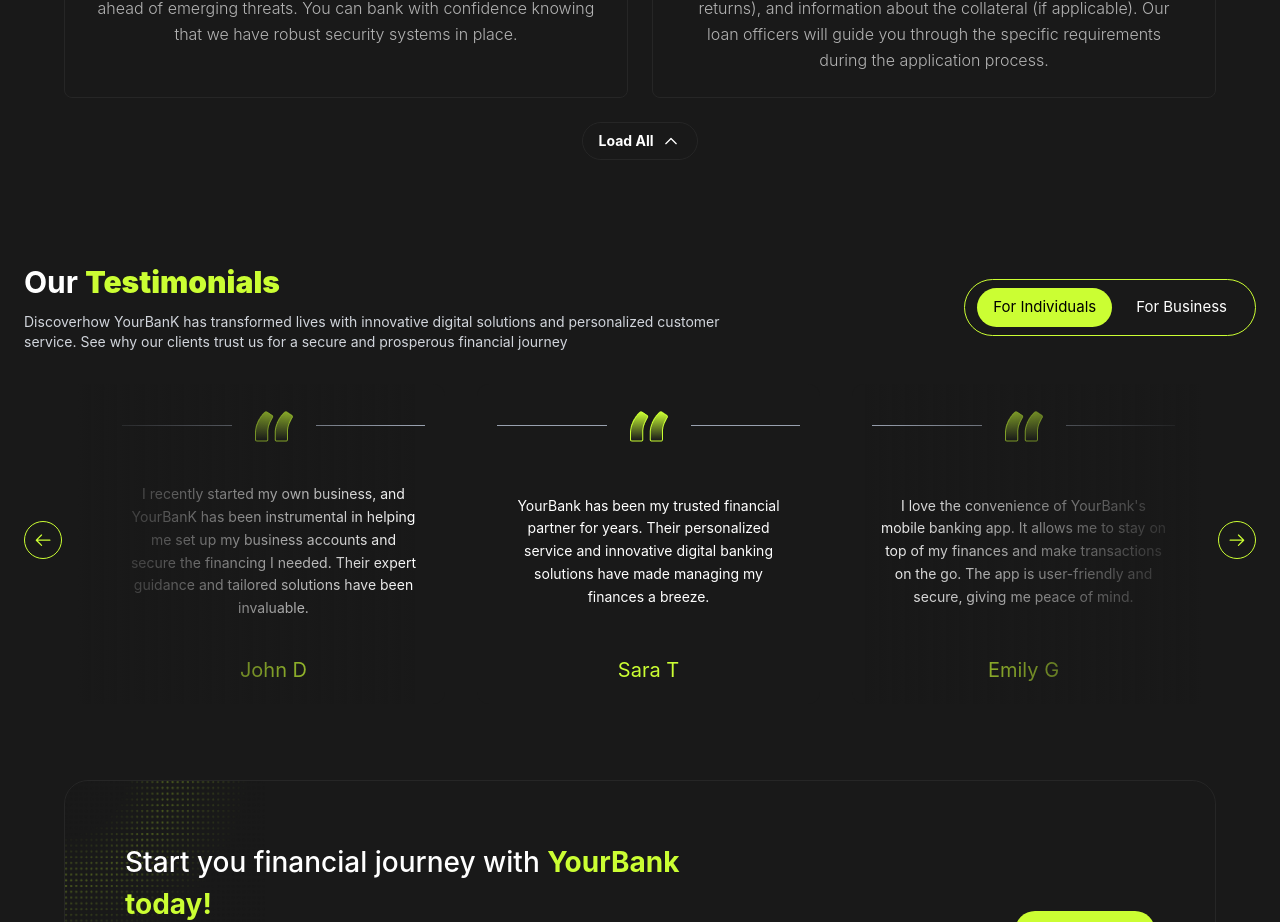
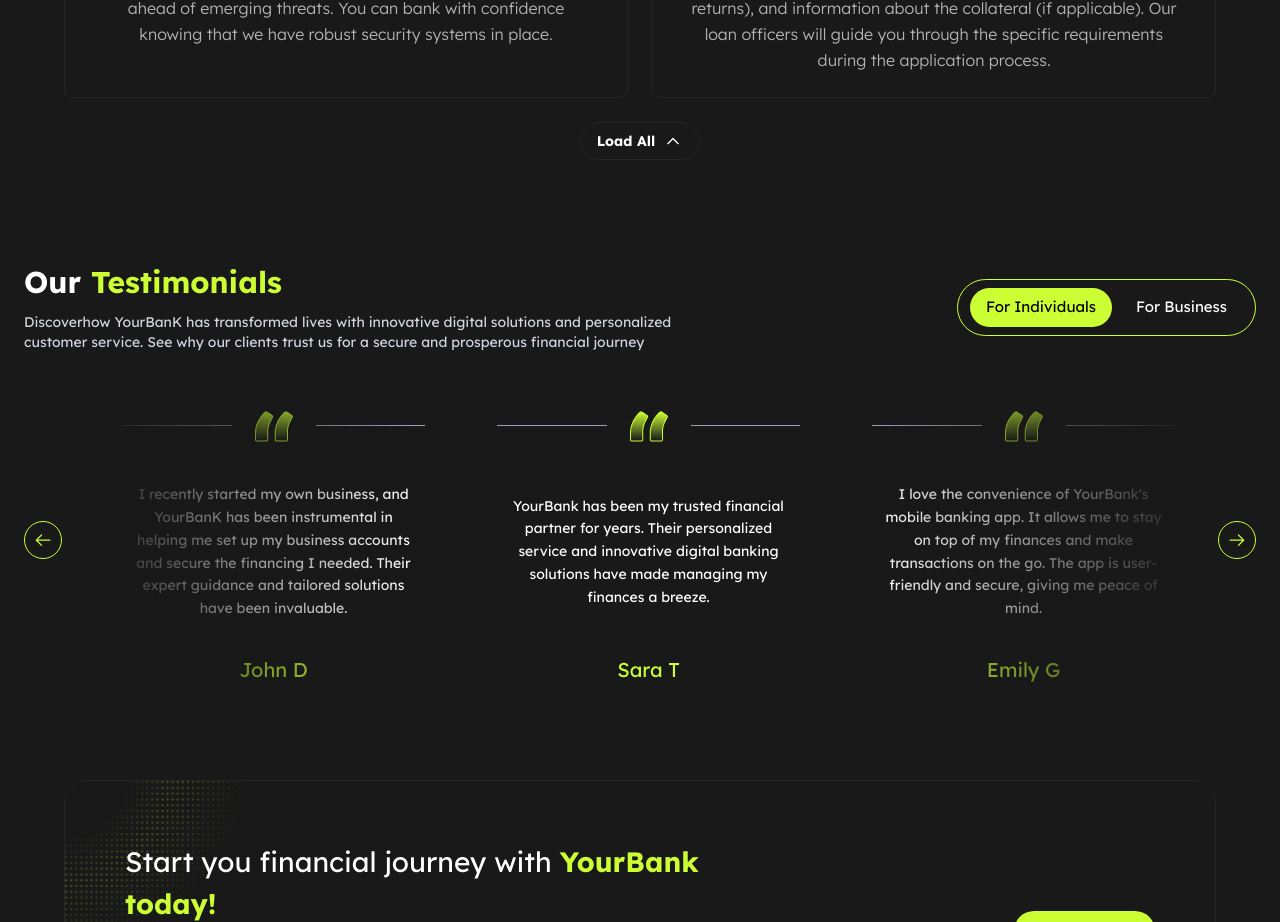
Before and after one commit to Gentlecoder1/bank-website, a React (Vite) app: page /Home in a window 1280 px wide. Shown: the part 3820-4742 px from the top of the page. Built offline with nearby package versions, Linux system fonts and the light colour scheme.

Commit message:
feat: update font to Lexend for improved readability; enhance error handling in Login and SignUp components

```diff
--- a/index.html
+++ b/index.html
@@ -4,7 +4,11 @@
     <meta charset="UTF-8" />
     <link rel="icon" href="/shape-30.logo.png" />
     <link rel="stylesheet" href="/src/index.css">
-    <meta name="viewport" content="width=device-width, initial-scale=1.0">
+  <meta name="viewport" content="width=device-width, initial-scale=1.0">
+  <!-- Lexend font -->
+  <link rel="preconnect" href="https://fonts.googleapis.com">
+  <link rel="preconnect" href="https://fonts.gstatic.com" crossorigin>
+  <link href="https://fonts.googleapis.com/css2?family=Lexend:wght@300;400;600;700&display=swap" rel="stylesheet">
 
     <title>bank-website</title>
   </head>
--- a/src/index.css
+++ b/src/index.css
@@ -1,7 +1,7 @@
 @import "tailwindcss";
 
 * {
-  font-family: 'Inter', sans-serif;
+  font-family: 'Lexend', sans-serif;
 }
 
 /* Scrollbar hide utility */
--- a/src/pages/Login.jsx
+++ b/src/pages/Login.jsx
@@ -21,7 +21,7 @@
             await new Promise(res => setTimeout(res, 600))
             navigate('/Home')
         } catch (err) {
-            console.error('Login failed', err)
+            alert(`Sign up failed: ${err?.message || 'Please try again'}`)
             // TODO: surface error to user
         } finally {
             setLoading(false)
--- a/src/pages/SignUp.jsx
+++ b/src/pages/SignUp.jsx
@@ -17,11 +17,10 @@
             setLoading(true)
             // TODO: Replace with real sign-up API call
             await new Promise(res => setTimeout(res, 700))
-            // After successful sign-up, navigate to Login (or Home if you prefer)
+
             navigate('/Login')
         } catch (err) {
-            console.error('Sign up failed', err)
-            // TODO: Show error to user
+            alert(`Sign up failed: ${err?.message || 'Please try again'}`)
         } finally {
             setLoading(false)
         }
@@ -50,7 +49,6 @@
                                 <div className='rounded-full border border-[#262626] bg-[#1A1A1A]'>
                                     <input type="password" className='bg-transparent outline-0 w-full rounded-xl p-4 cursor-pointer md:text-[16px] text-[14px] font-[300] text-[#B3B3B3]' required placeholder='Enter your Password' />
                                 </div>
-
                             </div>
 
                             <div className='mx-auto max-w-[500px] flex flex-col items-center space-y-6'>
```
